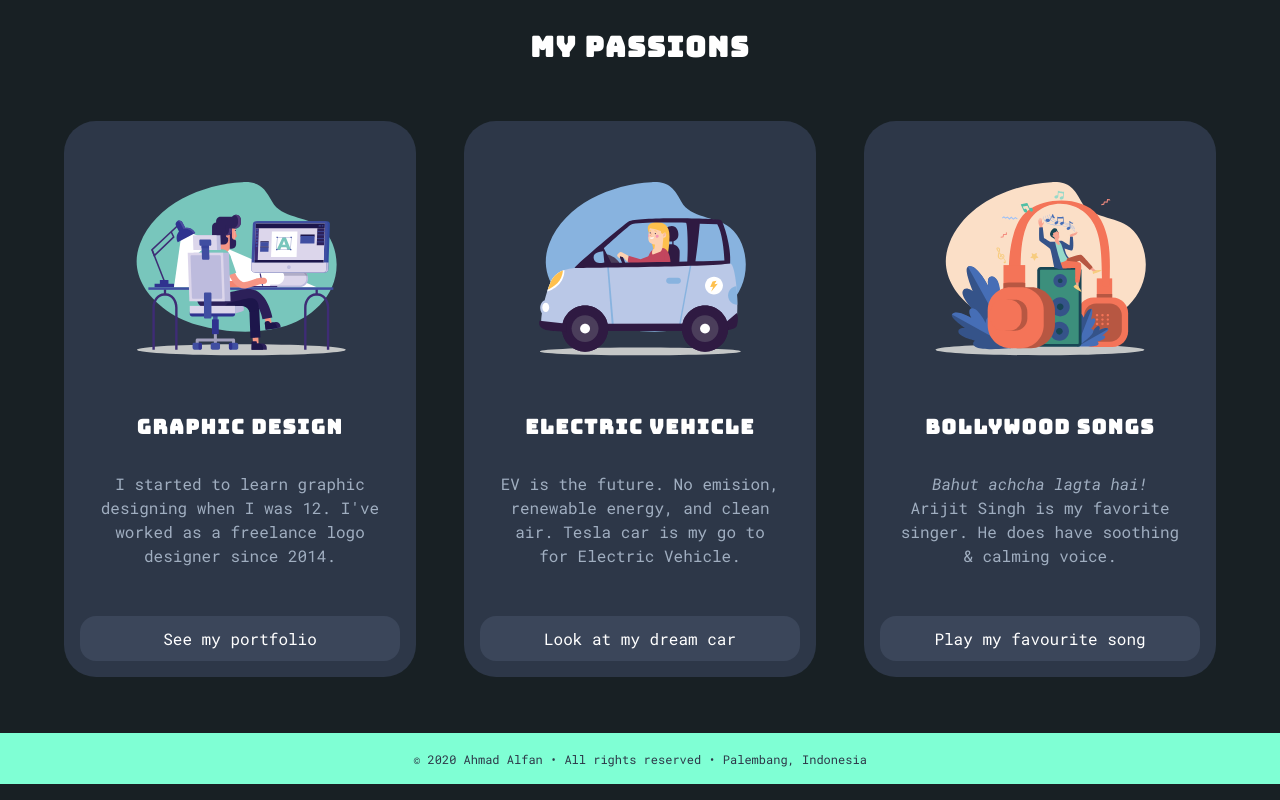
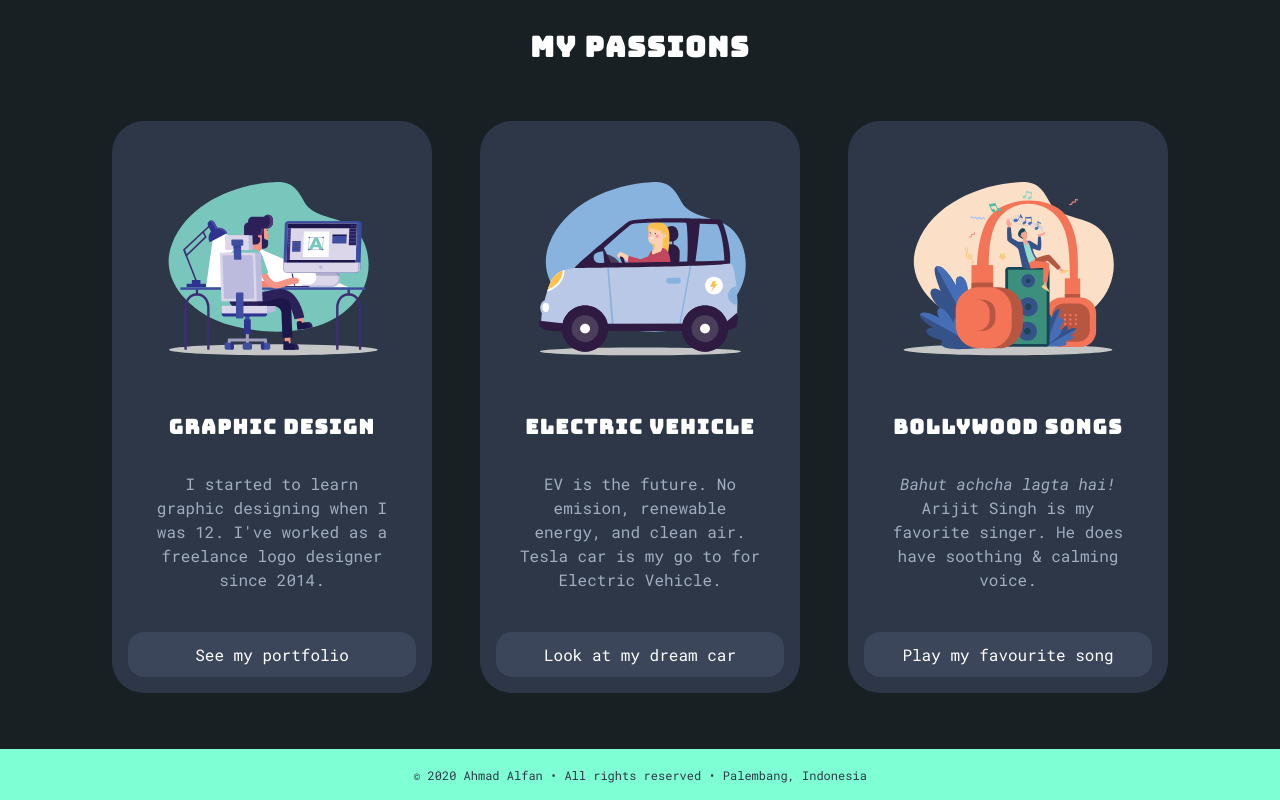
Before and after one commit to alfanme/alfanme.github.io, a plain HTML site: page index.html in a window 1280 px wide. Shown: the part 920-1720 px from the top of the page. Drawn offline with Linux system fonts and the light colour scheme.

Commit message:
Fixed padding & margin for passion cards

```diff
--- a/style.css
+++ b/style.css
@@ -249,24 +249,29 @@ p {
 .hobbies .hobbies-card {
     width: 20rem;
     margin: 1.5rem 1.5rem;
-    padding: 2rem 1rem 1rem 1rem;
+    /* padding: 2rem 1rem 1rem 1rem; */
     border: 0 solid;
     border-radius: 2rem;
     background-color: #2d3748;
     display: flex;
     justify-content: center;
+    /* background-color: #f53; */
 }
 
 .hobbies .container {
     width: 100%;
+    margin: 1rem;
     background-color: #2d3748;
     display: flex;
     flex-direction: column;
     align-items: center;
+    /* background-color: yellow; */
 }
 
 .hobbies img {
+    margin-top: 1rem;
     height: 15em;
+    /* background-color: purple; */
 }
 
 .hobbies img:hover {
@@ -276,16 +281,18 @@ p {
 
 .hobbies h2 {
     text-align: center;
+    /* background-color: blue; */
 }
 
 .hobbies p {
     margin-top: 2rem;
     text-align: center;
     padding: 0rem 1.25rem;
+    /* background-color: orange; */
 }
 
 .hobbies a {
-    margin-top: 2rem;
+    margin-top: 1.5rem;
     text-align: center;
     color: #fff;
     width: 100%;
```
